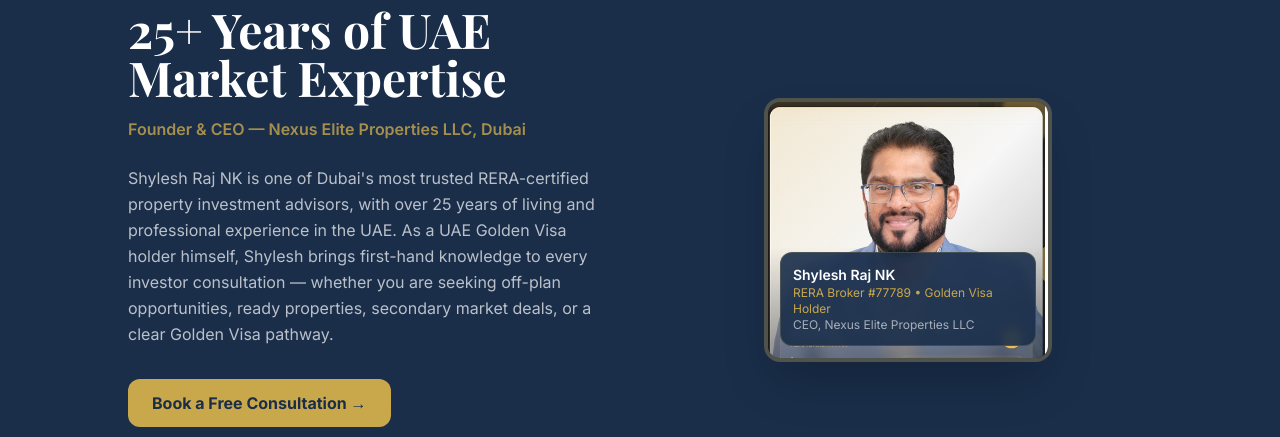
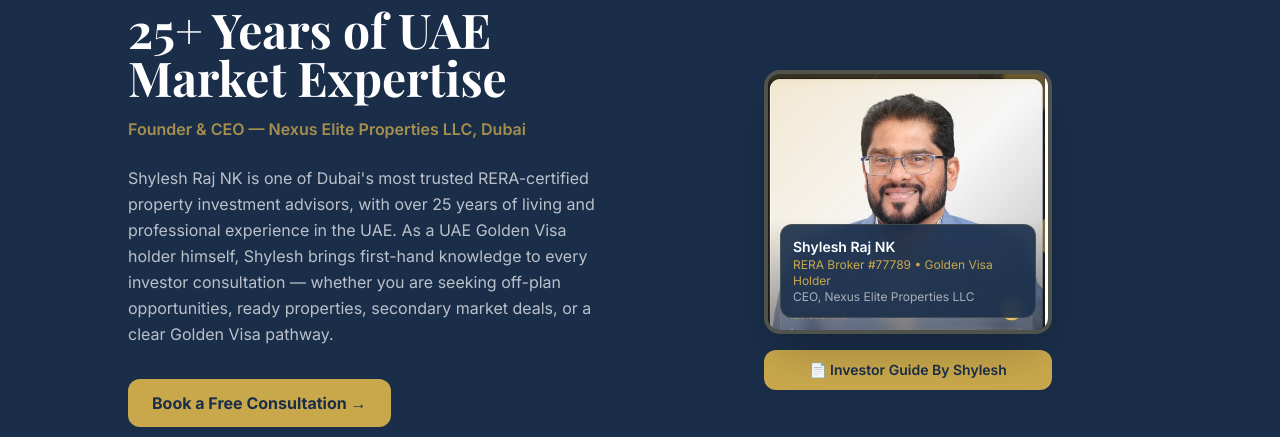
Before and after one commit to 1angshumanbiswas-ops/investdubai-demo, a Next.js app: page /about in a window 1280 px wide. Shown: the part 212-649 px from the top of the page. Built offline with nearby package versions, Linux system fonts and the light colour scheme; no server answers; a web font is replaced by a local one.

Commit message:
feat: add Investor Guide PDF link below hero photo and video on about page

```diff
--- a/app/about/page.tsx
+++ b/app/about/page.tsx
@@ -65,7 +65,7 @@
               </a>
             </div>
           </div>
-          <div className="flex justify-center">
+          <div className="flex flex-col items-center gap-4">
             <div className="relative">
               <img src="/shylesh.jpg" alt="Shylesh Raj NK — RERA Certified Dubai Property Advisor"
                 className="w-72 h-88 object-cover object-top rounded-2xl border-4 border-gold/30 shadow-2xl" />
@@ -75,6 +75,14 @@
                 <p className="text-white/60 text-xs">CEO, Nexus Elite Properties LLC</p>
               </div>
             </div>
+            <a
+              href="/brochures/shylesh-raj-investor-guide-2026.pdf"
+              target="_blank"
+              rel="noopener noreferrer"
+              className="w-72 flex items-center justify-center gap-2 bg-gold text-navy px-4 py-2.5 rounded-xl font-semibold text-sm hover:bg-gold-light transition"
+            >
+              📄 Investor Guide By Shylesh
+            </a>
           </div>
         </div>
       </section>
```
